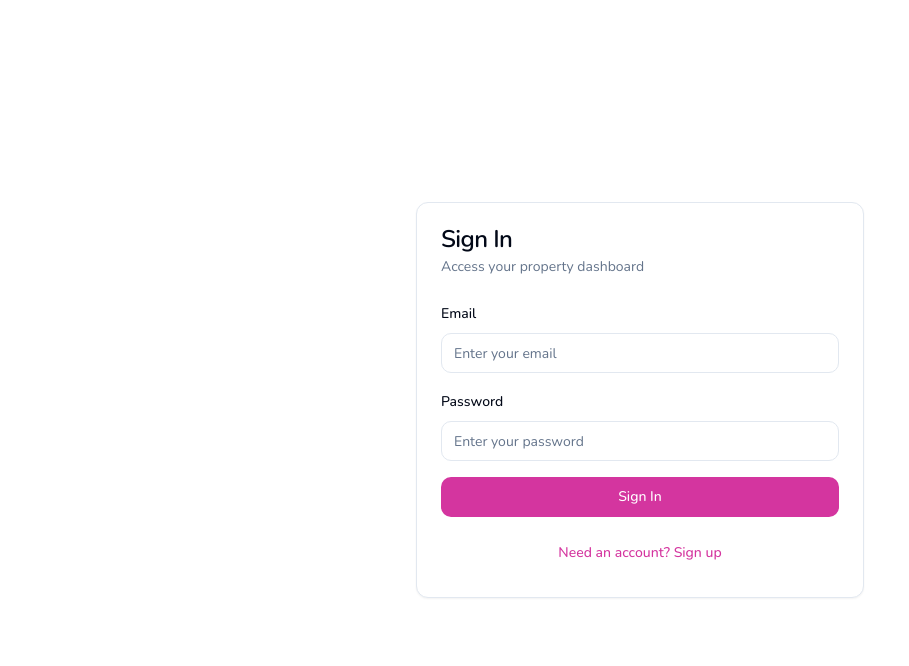
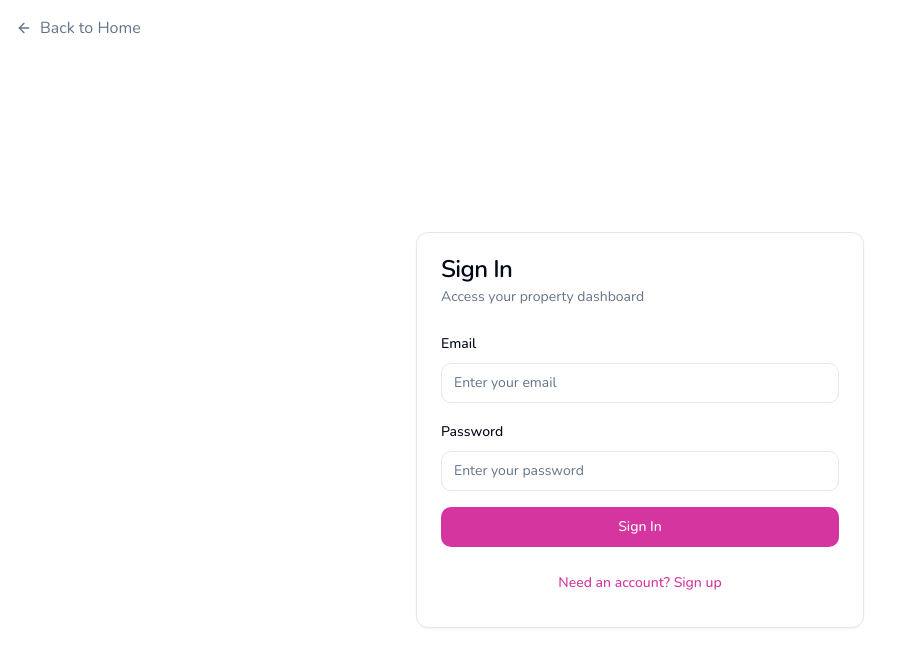
Before and after one commit to Tatz18/vivid-violet-web-forge, a React (Vite) app: page /auth in a window 1280 px wide. Shown: the top 666 px of the page, without its empty margins (0-909 px from the left). Built offline with nearby package versions, Linux system fonts and the light colour scheme.

Commit message:
Add back navigation to auth page
Add a back navigation button to the dashboard sign-in/sign-up page.

```diff
--- a/src/pages/Auth.tsx
+++ b/src/pages/Auth.tsx
@@ -1,11 +1,12 @@
 import { useState, useEffect } from "react";
-import { useNavigate } from "react-router-dom";
+import { useNavigate, Link } from "react-router-dom";
 import { supabase } from "@/integrations/supabase/client";
 import { Button } from "@/components/ui/button";
 import { Input } from "@/components/ui/input";
 import { Card, CardContent, CardDescription, CardHeader, CardTitle } from "@/components/ui/card";
 import { Label } from "@/components/ui/label";
 import { useToast } from "@/hooks/use-toast";
+import { ArrowLeft } from "lucide-react";
 
 const Auth = () => {
   const [email, setEmail] = useState("");
@@ -73,7 +74,20 @@ const Auth = () => {
   };
 
   return (
-    <div className="min-h-screen flex items-center justify-center bg-background">
+    <div className="min-h-screen flex flex-col bg-background">
+      {/* Back Navigation */}
+      <div className="p-4">
+        <Link
+          to="/"
+          className="inline-flex items-center text-muted-foreground hover:text-foreground transition-colors"
+        >
+          <ArrowLeft className="w-4 h-4 mr-2" />
+          Back to Home
+        </Link>
+      </div>
+
+      {/* Auth Form */}
+      <div className="flex-1 flex items-center justify-center px-4">
         <Card className="w-full max-w-md">
           <CardHeader>
             <CardTitle>{isLogin ? "Sign In" : "Sign Up"}</CardTitle>
@@ -121,6 +135,7 @@ const Auth = () => {
         </CardContent>
         </Card>
       </div>
+    </div>
   );
 };
 
```
Lines whose indentation alone changed are shown as unchanged.
